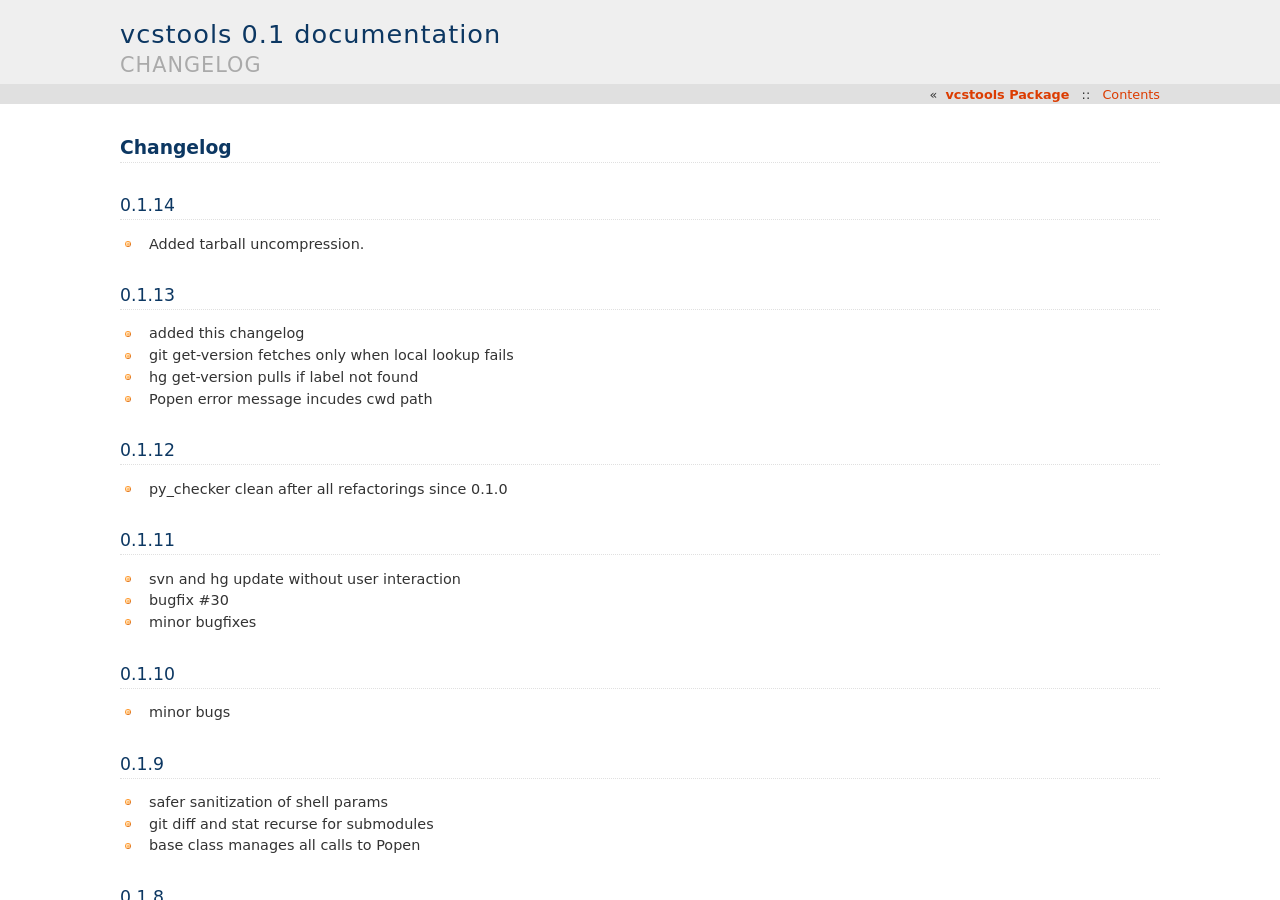
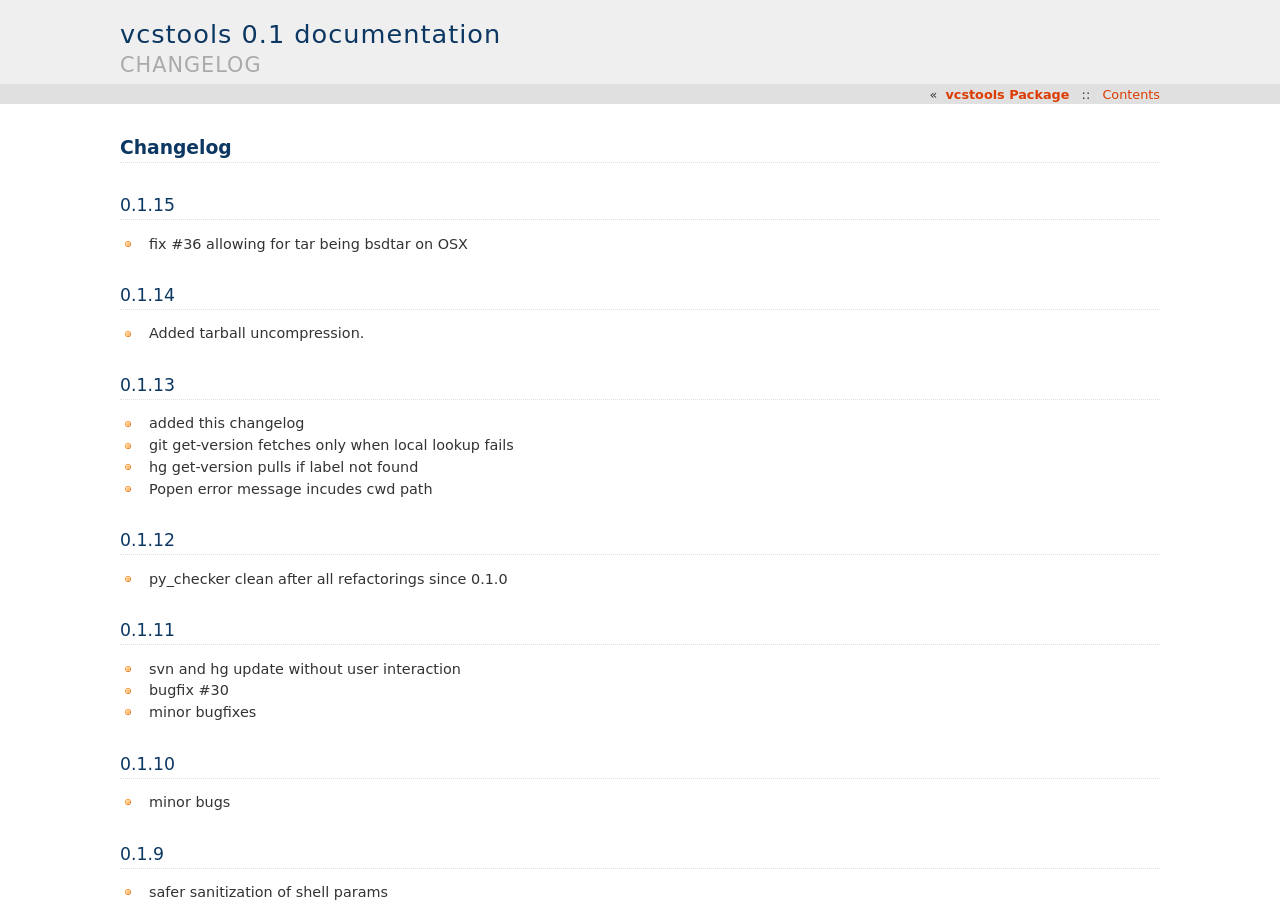
Before and after one commit to vcstools/vcstools, a Sphinx documentation site: the page built from doc/changelog.rst, in a window 1280 px wide and 900 px high. Built offline with Sphinx 7.4.7, drawn with Linux system fonts in a browser that asks for light colours.

Commit message:
changelog

```diff
--- a/doc/changelog.rst
+++ b/doc/changelog.rst
@@ -1,5 +1,10 @@
 Changelog
 =========
+
+0.1.15
+------
+
+- fix #36 allowing for tar being bsdtar on OSX
 
 0.1.14
 ------
```
